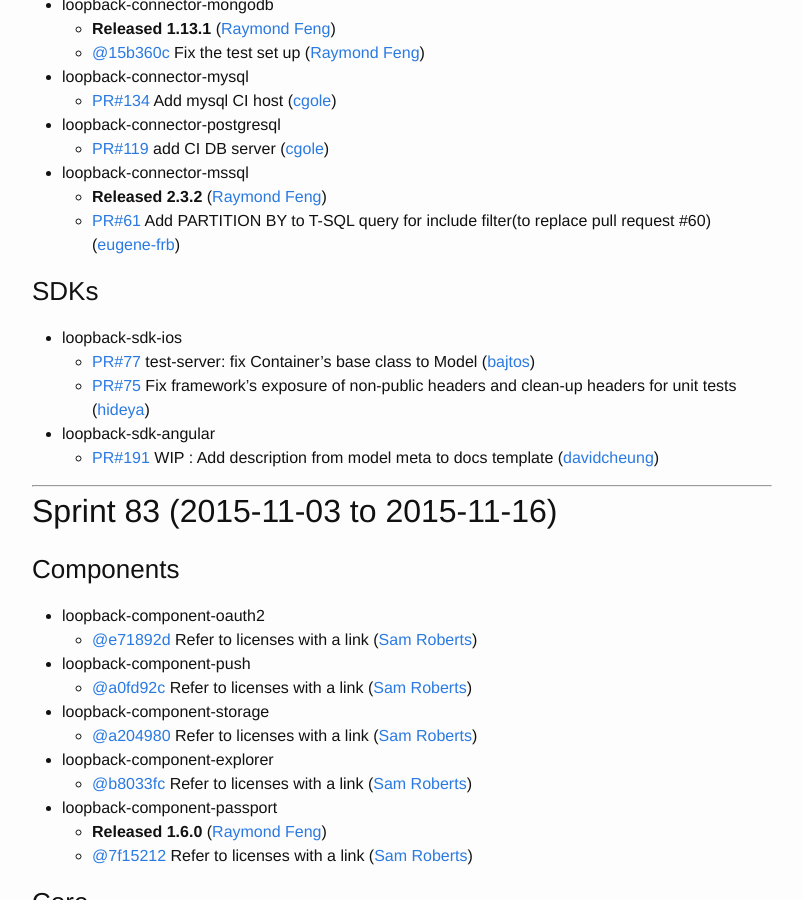
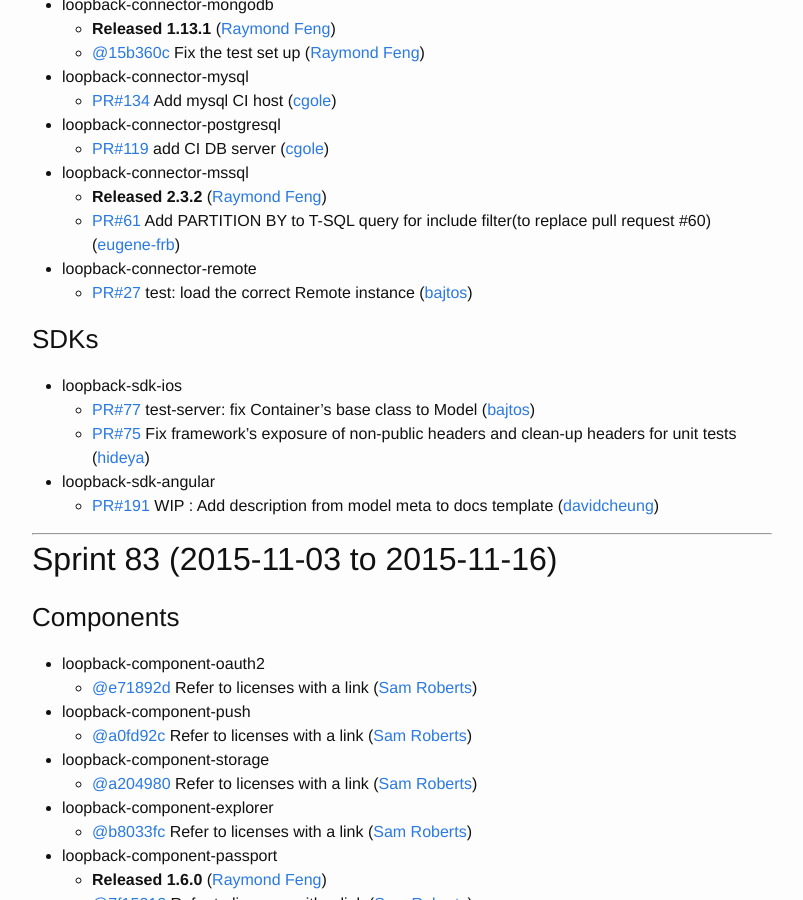
Before and after one commit to strongloop/loopback, a Jekyll site: the page built from index.md, in a window 1280 px wide and 900 px high, scrolled down 816 px. Shown: the whole window, without its empty margins (238-1041 px from the left). Built offline with Jekyll 4.4.1, drawn with Linux system fonts in a browser that asks for light colours.

Commit message:
Update changelog

```diff
--- a/index.md
+++ b/index.md
@@ -38,6 +38,8 @@ layout: page
  * loopback-connector-mssql
    * **Released 2.3.2** ([Raymond Feng](https://github.com/raymondfeng))
    * [PR#61](https://github.com/strongloop/loopback-connector-mssql/pull/61) Add PARTITION BY to T-SQL query for include filter(to replace pull request #60) ([eugene-frb](https://github.com/eugene-frb))
+ * loopback-connector-remote
+   * [PR#27](https://github.com/strongloop/loopback-connector-remote/pull/27) test: load the correct Remote instance ([bajtos](https://github.com/bajtos))
 
 
 ### SDKs
```
